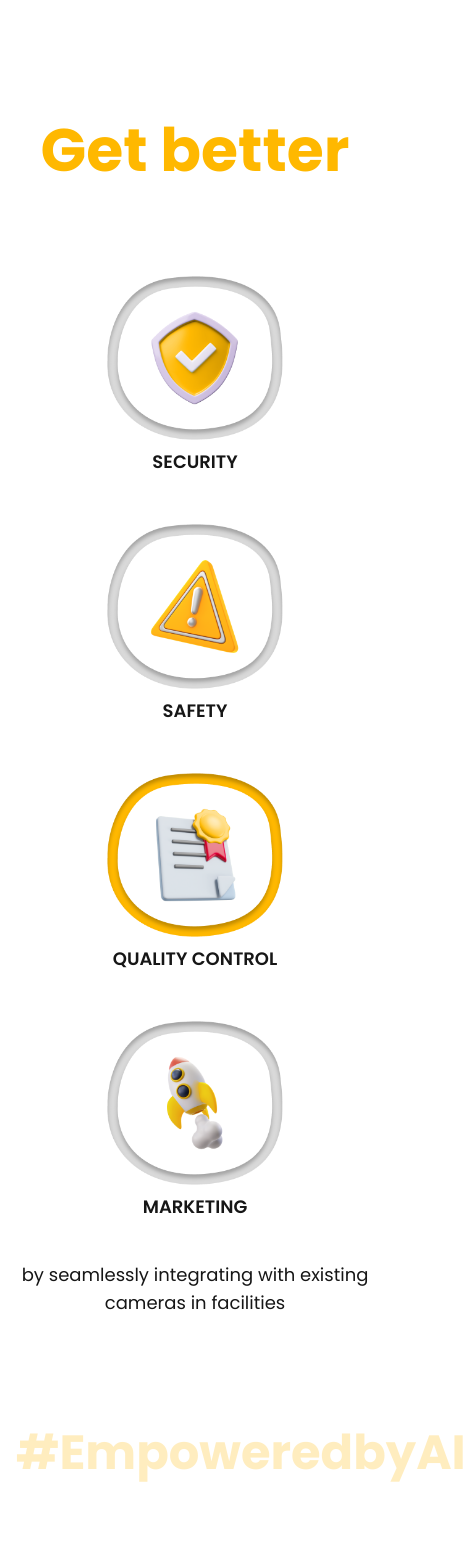
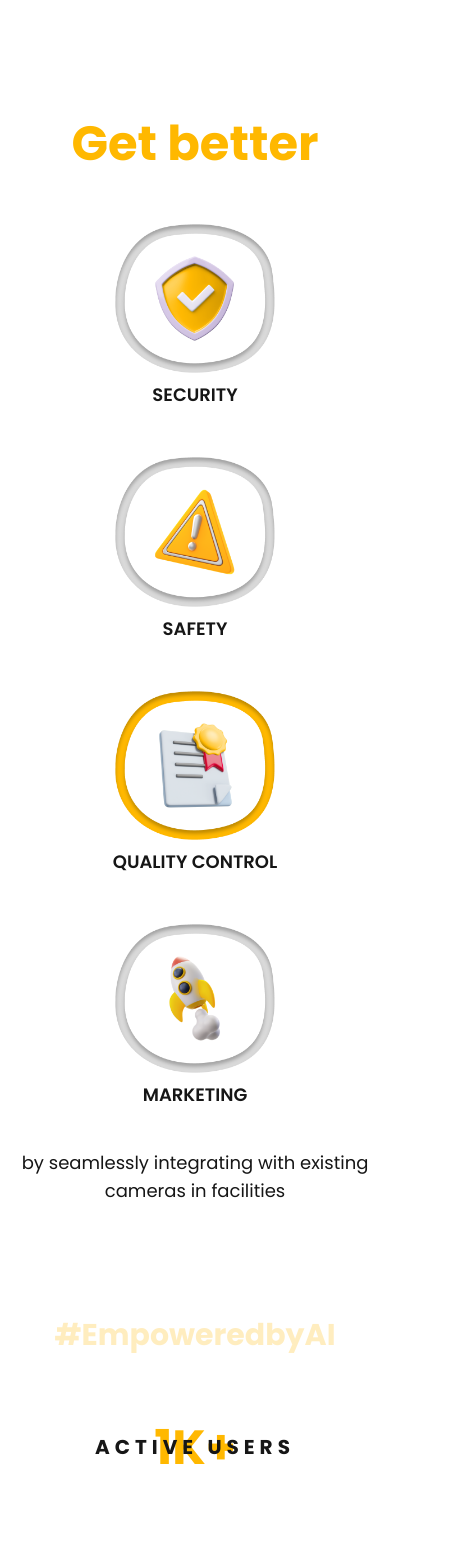
Before and after one commit to GaziRiad/hollowcrow-app, a React (Vite) app: page / in a window 390 px wide. Shown: the part 900-2450 px from the top of the page, 466 px wide, since content can reach past the window. Built offline with nearby package versions, Linux system fonts and the light colour scheme.

Commit message:
Fixed layout issues within features and statics sections

```diff
--- a/src/components/Feature.jsx
+++ b/src/components/Feature.jsx
@@ -1,7 +1,7 @@
 function Feature({ src, name }) {
   return (
     <div className="w-44 flex flex-col items-center justify-center gap-2 md:w-56">
-      <img src={src} />
+      <img src={src} className="w-40" />
       <p className=" text-black-800 uppercase text-lg font-semibold text-center md:text-xl">
         {name}
       </p>
--- a/src/components/Features.jsx
+++ b/src/components/Features.jsx
@@ -3,7 +3,7 @@ import Heading from "./Heading";
 
 function Features() {
   return (
-    <section className="container mx-auto mb-28">
+    <section className="container mx-auto mb-28 px-4 md:px-0">
       <Heading type="h1" color="primary">
         Get better
       </Heading>
--- a/src/components/Heading.jsx
+++ b/src/components/Heading.jsx
@@ -2,9 +2,9 @@ function Heading({ type = "h1", color = "primary", children }) {
   if (type === "h1")
     return (
       <h1
-        className={`text-6xl text-center font-bold ${
+        className={`text-5xl text-center font-bold ${
           color ? "text-primary" : ""
-        } mb-24`}
+        } mb-14 md:text-6xl md:mb-24`}
       >
         {children}
       </h1>
@@ -13,7 +13,7 @@ function Heading({ type = "h1", color = "primary", children }) {
   if (type === "tag")
     return (
       <h1
-        className={`text-5xl text-center font-bold text-primary/25 mb-20 sm:text-6xl`}
+        className={`text-3xl text-center font-bold text-primary/25 mb-20 sm:text-6xl`}
       >
         {children}
       </h1>
--- a/src/components/Static.jsx
+++ b/src/components/Static.jsx
@@ -4,7 +4,7 @@ function Static({ number, name }) {
 
   return (
     <div className="font-bold relative">
-      <p className="text-black-800 uppercase text-xl tracking-[10px] sm:text-2xl">
+      <p className="text-black-800 uppercase text-xl tracking-[5px] sm:tracking-[10px] sm:text-2xl">
         {name}
       </p>
       <p className="text-primary text-5xl text-center absolute -z-10 top-[-35%] left-1/2 translate-x-[-50%] sm:text-7xl sm:top-[-60%]">
```
